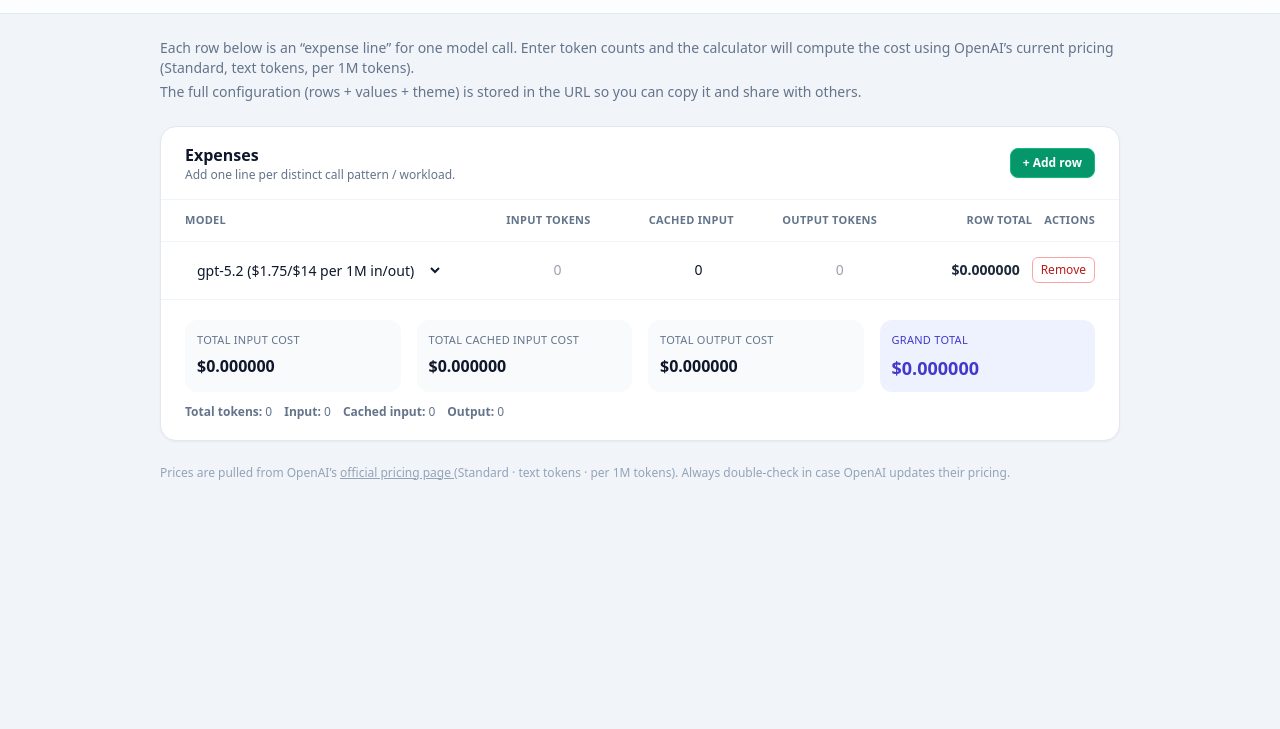
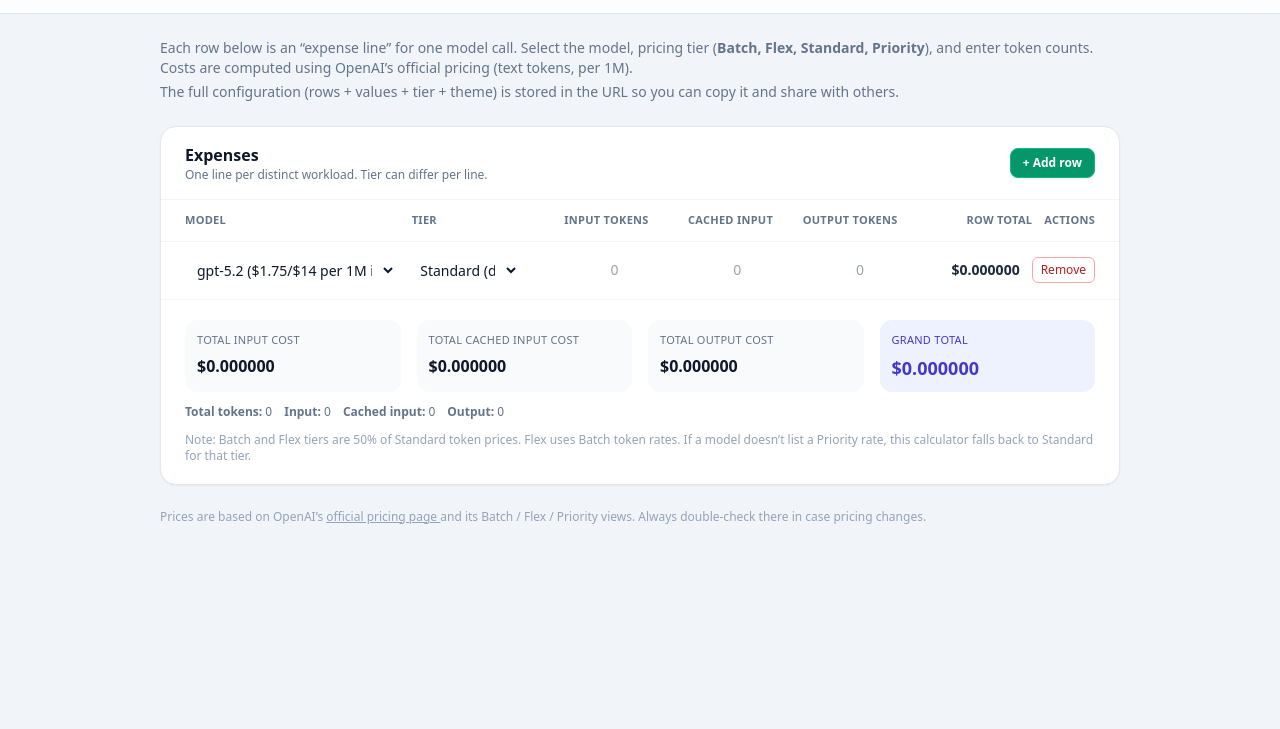
Before and after one commit to saluzafa/tool-mess, a plain HTML site: page openai-token-costs.html in a window 1280 px wide. Shown: the part 71-800 px from the top of the page. Drawn offline with nearby package versions, Linux system fonts and the light colour scheme.

Commit message:
Enhance OpenAI Token Price Calculator with tiers
Updated the OpenAI Token Price Calculator to include batch, flex, and priority pricing tiers in the title and descriptions. Adjusted the layout and functionality to accommodate tier selection and modified the pricing data structure accordingly.

```diff
--- a/openai-token-costs.html
+++ b/openai-token-costs.html
@@ -2,7 +2,7 @@
 <html lang="en" class="h-full">
 <head>
   <meta charset="UTF-8" />
-  <title>OpenAI Token Price Calculator</title>
+  <title>OpenAI Token Price Calculator (Batch · Flex · Standard · Priority)</title>
   <meta name="viewport" content="width=device-width, initial-scale=1" />
 
   <!-- Tailwind v4-compatible CDN -->
@@ -15,7 +15,6 @@
   </script>
 
   <style>
-    /* Small utility for smooth theme transitions */
     html {
       transition: color 0.2s ease, background-color 0.2s ease;
     }
@@ -30,7 +29,7 @@
             OpenAI Token Price Calculator
           </h1>
           <p class="text-xs sm:text-sm text-slate-500 dark:text-slate-400">
-            Prices per <span class="font-mono">1M</span> tokens · Standard tier · Live cost estimation
+            Text-token prices per <span class="font-mono">1M</span> tokens · Batch · Flex · Standard · Priority
           </p>
         </div>
 
@@ -57,11 +56,13 @@
       <!-- Info -->
       <section class="text-xs sm:text-sm text-slate-500 dark:text-slate-400 space-y-1">
         <p>
-          Each row below is an “expense line” for one model call. Enter token counts and the calculator will compute
-          the cost using OpenAI’s current pricing (Standard, text tokens, per 1M tokens).
+          Each row below is an “expense line” for one model call. Select the model, pricing tier
+          (<span class="font-semibold">Batch, Flex, Standard, Priority</span>), and enter token counts.
+          Costs are computed using OpenAI’s official pricing (text tokens, per&nbsp;1M).
         </p>
         <p>
-          The full configuration (rows + values + theme) is stored in the URL so you can copy it and share with others.
+          The full configuration (rows + values + tier + theme) is stored in the URL so you can copy
+          it and share with others.
         </p>
       </section>
 
@@ -73,7 +74,7 @@
               Expenses
             </h2>
             <p class="text-xs text-slate-500 dark:text-slate-400">
-              Add one line per distinct call pattern / workload.
+              One line per distinct workload. Tier can differ per line.
             </p>
           </div>
 
@@ -85,8 +86,9 @@
         </div>
 
         <!-- Table-ish header -->
-        <div class="hidden md:grid grid-cols-[minmax(0,2.2fr)_repeat(3,minmax(0,1.1fr))_minmax(0,1.2fr)_auto] gap-3 px-4 sm:px-6 py-3 text-[11px] font-semibold uppercase tracking-wide text-slate-500 dark:text-slate-400 border-b border-slate-100 dark:border-slate-800">
+        <div class="hidden md:grid grid-cols-[minmax(0,2.1fr)_minmax(0,1.1fr)_repeat(3,minmax(0,1.1fr))_minmax(0,1.2fr)_auto] gap-3 px-4 sm:px-6 py-3 text-[11px] font-semibold uppercase tracking-wide text-slate-500 dark:text-slate-400 border-b border-slate-100 dark:border-slate-800">
           <div>Model</div>
+          <div>Tier</div>
           <div class="text-right">Input tokens</div>
           <div class="text-right">Cached input</div>
           <div class="text-right">Output tokens</div>
@@ -158,17 +160,23 @@
               <span id="totalOutputTokens">0</span>
             </div>
           </div>
+
+          <p class="mt-3 text-[11px] sm:text-xs text-slate-400 dark:text-slate-500">
+            Note: Batch and Flex tiers are 50% of Standard token prices. Flex uses Batch token rates.
+            If a model doesn’t list a Priority rate, this calculator falls back to Standard for that tier.
+          </p>
         </div>
       </section>
 
       <!-- Footnote -->
       <section class="text-[11px] sm:text-xs text-slate-400 dark:text-slate-500 space-y-1">
         <p>
-          Prices are pulled from OpenAI’s
+          Prices are based on OpenAI’s
           <a href="https://platform.openai.com/docs/pricing" class="underline hover:text-indigo-500" target="_blank" rel="noreferrer">
             official pricing page
           </a>
-          (Standard · text tokens · per 1M tokens). Always double-check in case OpenAI updates their pricing.
+          and its Batch / Flex / Priority views.
+          Always double-check there in case pricing changes.
         </p>
       </section>
     </main>
@@ -178,8 +186,15 @@
     /*************************************************
      * Pricing data (Standard tier, text tokens, $/1M)
      * Source: https://platform.openai.com/docs/pricing
+     * - STANDARD: direct from "Standard" text-token table
+     * - BATCH:    50% off Standard (Batch API)
+     * - FLEX:     same as Batch token prices
+     * - PRIORITY: explicit overrides where available;
+     *             otherwise falls back to Standard.
      *************************************************/
-    const MODEL_PRICING = {
+
+    // Standard text-token prices ($ per 1M tokens)
+    const STANDARD_PRICING = {
       // GPT-5.x family
       "gpt-5.2":              { input: 1.75,  cached: 0.175,  output: 14.00 },
       "gpt-5.1":              { input: 1.25,  cached: 0.125,  output: 10.00 },
@@ -198,7 +213,7 @@
 
       "gpt-5-search-api":     { input: 1.25,  cached: 0.125,  output: 10.00 },
 
-      // GPT-4.1 / 4o etc.
+      // GPT-4.x / 4o family
       "gpt-4.1":              { input: 2.00,  cached: 0.50,   output: 8.00  },
       "gpt-4.1-mini":         { input: 0.40,  cached: 0.10,   output: 1.60  },
       "gpt-4.1-nano":         { input: 0.10,  cached: 0.025,  output: 0.40  },
@@ -212,7 +227,7 @@
       "gpt-4o-realtime-preview":      { input: 5.00,  cached: 2.50,   output: 20.00 },
       "gpt-4o-mini-realtime-preview": { input: 0.60,  cached: 0.30,   output: 2.40  },
 
-      // o-series
+      // o-series & reasoning models
       "o1":                   { input: 15.00, cached: 7.50,  output: 60.00 },
       "o1-mini":              { input: 1.10,  cached: 0.55,  output: 4.40  },
       "o3":                   { input: 2.00,  cached: 0.50,  output: 8.00  },
@@ -224,13 +239,63 @@
       // Codex mini
       "codex-mini-latest":    { input: 1.50,  cached: 0.375, output: 6.00  },
 
-      // Image models – *text* tokens (not the image token section)
+      // Image models – TEXT tokens only (not image tokens)
       "gpt-image-1.5":        { input: 5.00,  cached: 1.25,  output: 10.00 },
-      "chatgpt-image-latest": { input: 5.00,  cached: 1.25,  output: 10.00 }
+      "chatgpt-image-latest": { input: 5.00,  cached: 1.25,  output: 10.00 },
+      "gpt-image-1":          { input: 5.00,  cached: 1.25,  output: 0.00 }, // output text tokens are rarely used
+      "gpt-image-1-mini":     { input: 2.00,  cached: 0.20,  output: 0.00 },
     };
 
-    // Order models nicely (grouped-ish)
-    const MODEL_ORDER = Object.keys(MODEL_PRICING).sort((a, b) => a.localeCompare(b));
+    // Priority tier explicit overrides where available (else fall back to Standard)
+    const PRIORITY_PRICING_OVERRIDES = {
+      "gpt-5.2":           { input: 3.50, cached: 0.35,  output: 28.00 },
+      "gpt-5.1":           { input: 2.50, cached: 0.25,  output: 20.00 },
+      "gpt-5":             { input: 2.50, cached: 0.25,  output: 20.00 },
+      "gpt-5-mini":        { input: 0.45, cached: 0.045, output: 3.60 },
+      "gpt-5.1-codex-max": { input: 2.50, cached: 0.25,  output: 20.00 },
+      "gpt-5.1-codex":     { input: 2.50, cached: 0.25,  output: 20.00 },
+      "gpt-5-codex":       { input: 2.50, cached: 0.25,  output: 20.00 },
+      "gpt-4.1":           { input: 3.50, cached: 0.875, output: 14.00 },
+      "gpt-4.1-mini":      { input: 0.70, cached: 0.175, output: 2.80 },
+      "gpt-4.1-nano":      { input: 0.20, cached: 0.05,  output: 0.80 },
+      "gpt-4o":            { input: 4.25, cached: 2.125, output: 17.00 },
+      "gpt-4o-mini":       { input: 0.25, cached: 0.125, output: 1.00 },
+      "o3":                { input: 3.50, cached: 0.875, output: 14.00 },
+      "o4-mini":           { input: 2.00, cached: 0.50,  output: 8.00 },
+    };
+
+    // Helper to get pricing for a (model, tier)
+    // tier: 'standard' | 'batch' | 'flex' | 'priority'
+    function getPricingFor(modelName, tier) {
+      const standard = STANDARD_PRICING[modelName];
+      if (!standard) return null;
+
+      if (!tier || tier === 'standard') {
+        return standard;
+      }
+
+      if (tier === 'batch' || tier === 'flex') {
+        // Batch API and Flex processing use the same token prices:
+        // 50% lower cost than Standard.
+        return {
+          input: standard.input * 0.5,
+          cached: standard.cached * 0.5,
+          output: standard.output * 0.5,
+        };
+      }
+
+      if (tier === 'priority') {
+        const override = PRIORITY_PRICING_OVERRIDES[modelName];
+        if (override) return override;
+        // If we don't have explicit Priority pricing, fall back to Standard.
+        return standard;
+      }
+
+      return standard;
+    }
+
+    // Model list for dropdown
+    const MODEL_ORDER = Object.keys(STANDARD_PRICING).sort((a, b) => a.localeCompare(b));
 
     /**************************
      * Theme handling
@@ -278,7 +343,6 @@
     }
 
     function toggleTheme() {
-      // Toggle between light and dark, but treat "system" as dark/light based on system
       const root = document.documentElement;
       const isCurrentlyDark = root.classList.contains('dark');
       const nextTheme = isCurrentlyDark ? 'light' : 'dark';
@@ -322,11 +386,32 @@
       select.className = "block w-full rounded-lg border-slate-300 dark:border-slate-700 bg-white dark:bg-slate-900 text-xs sm:text-sm px-2 py-1.5 focus:outline-none focus:ring-2 focus:ring-indigo-500";
 
       MODEL_ORDER.forEach(modelName => {
-        const pricing = MODEL_PRICING[modelName];
+        const pricing = STANDARD_PRICING[modelName];
         const option = document.createElement('option');
         option.value = modelName;
-        option.textContent = `${modelName} ($${pricing.input}/$${pricing.output} per 1M in/out)`;
+        option.textContent = `${modelName} ($${pricing.input}/$${pricing.output} per 1M in/out, Standard)`;
         select.appendChild(option);
+      });
+
+      return select;
+    }
+
+    function createTierSelect() {
+      const select = document.createElement('select');
+      select.className = "block w-full rounded-lg border-slate-300 dark:border-slate-700 bg-white dark:bg-slate-900 text-xs sm:text-sm px-2 py-1.5 focus:outline-none focus:ring-2 focus:ring-indigo-500";
+
+      const tiers = [
+        { value: 'standard', label: 'Standard (default)' },
+        { value: 'batch',    label: 'Batch (50% off)' },
+        { value: 'flex',     label: 'Flex (Batch rates)' },
+        { value: 'priority', label: 'Priority (faster)' },
+      ];
+
+      tiers.forEach(t => {
+        const opt = document.createElement('option');
+        opt.value = t.value;
+        opt.textContent = t.label;
+        select.appendChild(opt);
       });
 
       return select;
@@ -346,9 +431,8 @@
       const rowWrapper = document.createElement('div');
       rowWrapper.className = "px-4 sm:px-6 py-3";
 
-      // Responsive layout: stack on mobile, table-like on desktop
       const inner = document.createElement('div');
-      inner.className = "grid gap-3 md:grid-cols-[minmax(0,2.2fr)_repeat(3,minmax(0,1.1fr))_minmax(0,1.2fr)_auto] md:items-center";
+      inner.className = "grid gap-3 md:grid-cols-[minmax(0,2.1fr)_minmax(0,1.1fr)_repeat(3,minmax(0,1.1fr))_minmax(0,1.2fr)_auto] md:items-center";
 
       // Model select
       const modelCell = document.createElement('div');
@@ -358,6 +442,15 @@
       modelCell.appendChild(modelLabelMobile);
       const modelSelect = createModelSelect();
       modelCell.appendChild(modelSelect);
+
+      // Tier select
+      const tierCell = document.createElement('div');
+      const tierLabelMobile = document.createElement('div');
+      tierLabelMobile.className = "md:hidden text-[11px] uppercase tracking-wide text-slate-500 dark:text-slate-400 mb-1";
+      tierLabelMobile.textContent = "Tier";
+      tierCell.appendChild(tierLabelMobile);
+      const tierSelect = createTierSelect();
+      tierCell.appendChild(tierSelect);
 
       // Input tokens
       const inputCell = document.createElement('div');
@@ -376,7 +469,6 @@
       cachedLabelMobile.className = "md:hidden text-[11px] uppercase tracking-wide text-slate-500 dark:text-slate-400 mb-1";
       cachedLabelMobile.textContent = "Cached input tokens";
       const cachedInput = createNumberInput('0');
-      cachedInput.value = initial.cachedTokens || 0;
       cachedCell.appendChild(cachedLabelMobile);
       cachedCell.appendChild(cachedInput);
 
@@ -402,7 +494,7 @@
       totalCell.appendChild(totalLabelMobile);
       totalCell.appendChild(totalValue);
 
-      // Remove
+      // Remove button
       const actionsCell = document.createElement('div');
       actionsCell.className = "flex justify-end md:justify-end";
       const removeBtn = document.createElement('button');
@@ -413,6 +505,7 @@
 
       // Assemble inner grid
       inner.appendChild(modelCell);
+      inner.appendChild(tierCell);
       inner.appendChild(inputCell);
       inner.appendChild(cachedCell);
       inner.appendChild(outputCell);
@@ -422,19 +515,22 @@
       rowWrapper.appendChild(inner);
       expensesContainer.appendChild(rowWrapper);
 
-      // Determine default model
-      const defaultModel = initial.model && MODEL_PRICING[initial.model]
+      // Determine default model & tier
+      const defaultModel = initial.model && STANDARD_PRICING[initial.model]
         ? initial.model
-        : (MODEL_PRICING["gpt-5.2"] ? "gpt-5.2" : MODEL_ORDER[0]);
+        : (STANDARD_PRICING["gpt-5.2"] ? "gpt-5.2" : MODEL_ORDER[0]);
 
       modelSelect.value = defaultModel;
-      if (initial.inputTokens != null) inputInput.value = initial.inputTokens;
+      tierSelect.value = initial.tier || 'standard';
+
+      if (initial.inputTokens != null)  inputInput.value  = initial.inputTokens;
       if (initial.cachedTokens != null) cachedInput.value = initial.cachedTokens;
       if (initial.outputTokens != null) outputInput.value = initial.outputTokens;
 
       const rowState = {
         root: rowWrapper,
         modelSelect,
+        tierSelect,
         inputInput,
         cachedInput,
         outputInput,
@@ -450,6 +546,7 @@
       };
 
       modelSelect.addEventListener('change', onChange);
+      tierSelect.addEventListener('change', onChange);
       inputInput.addEventListener('input', onChange);
       cachedInput.addEventListener('input', onChange);
       outputInput.addEventListener('input', onChange);
@@ -483,7 +580,8 @@
 
       rows.forEach(row => {
         const modelName = row.modelSelect.value;
-        const pricing = MODEL_PRICING[modelName];
+        const tier = row.tierSelect.value || 'standard';
+        const pricing = getPricingFor(modelName, tier);
         if (!pricing) return;
 
         const inputTokens = parseNumber(row.inputInput.value);
@@ -526,13 +624,13 @@
     function getCurrentThemeSetting() {
       const stored = localStorage.getItem(THEME_KEY);
       if (stored) return stored;
-      // if not stored, treat as 'system'
       return 'system';
     }
 
     function serializeState() {
       const rowData = rows.map(row => ({
         m: row.modelSelect.value,
+        p: row.tierSelect.value || 'standard',
         i: parseNumber(row.inputInput.value),
         c: parseNumber(row.cachedInput.value),
         o: parseNumber(row.outputInput.value)
@@ -607,9 +705,11 @@
       }
 
       state.r.forEach(r => {
-        const model = MODEL_PRICING[r.m] ? r.m : undefined;
+        const model = STANDARD_PRICING[r.m] ? r.m : undefined;
+        const tier = (typeof r.p === 'string') ? r.p : 'standard';
         createExpenseRow({
           model,
+          tier,
           inputTokens: typeof r.i === 'number' ? r.i : 0,
           cachedTokens: typeof r.c === 'number' ? r.c : 0,
           outputTokens: typeof r.o === 'number' ? r.o : 0
@@ -627,22 +727,19 @@
       updateURLState();
       const url = window.location.href;
 
-      // Try Web Share API first (mobile-friendly)
       if (navigator.share) {
         try {
           await navigator.share({
             title: 'OpenAI Token Price Calculator',
-            text: 'Here is a token cost breakdown using OpenAI’s latest pricing.',
+            text: 'Here is a token cost breakdown using OpenAI’s latest pricing tiers.',
             url
           });
           return;
         } catch (err) {
-          // User cancelled or share not available; fall back to clipboard.
           console.warn('Share via navigator.share failed, falling back to clipboard', err);
         }
       }
 
-      // Clipboard fallback
       if (navigator.clipboard && navigator.clipboard.writeText) {
         try {
           await navigator.clipboard.writeText(url);
@@ -654,7 +751,6 @@
         }
       }
 
-      // Ultimate fallback: prompt
       window.prompt('Copy this URL:', url);
     }
 
@@ -662,19 +758,15 @@
      * Init
      **************************/
     document.addEventListener('DOMContentLoaded', () => {
-      // Theme first (before painting)
       loadInitialTheme();
 
-      // Load from URL if present
       const loaded = loadStateFromURL();
       if (loaded) {
         applyLoadedState(loaded);
       } else {
-        // At least one default row
         createExpenseRow();
       }
 
-      // Hook buttons
       addRowButton.addEventListener('click', () => {
         createExpenseRow();
       });
```
